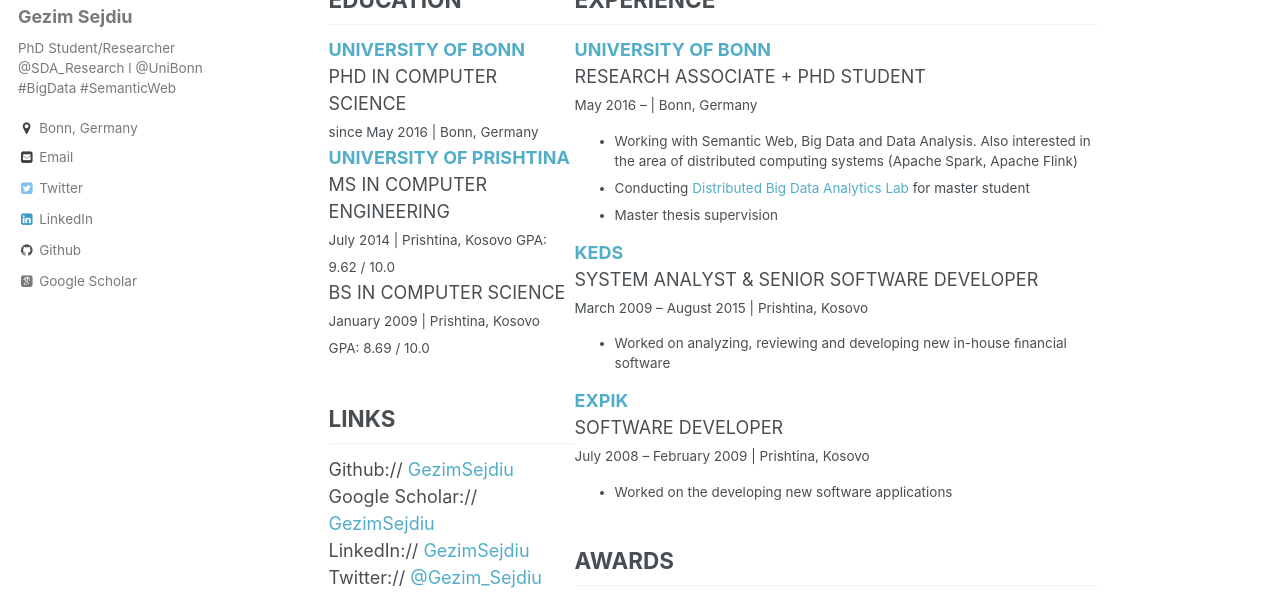
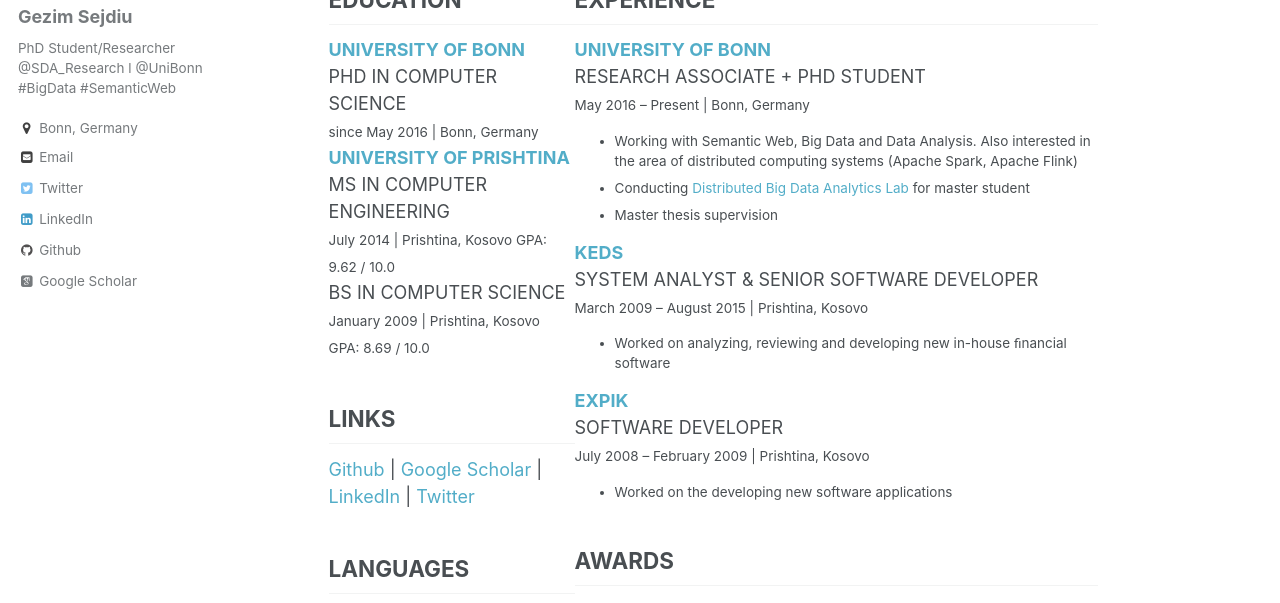
Before and after one commit to GezimSejdiu/gezimsejdiu.github.io, a Jekyll site: the page built from _pages/cv.md, in a window 1280 px wide and 900 px high, cut to the strip 297-900 px from the top of the window. Built offline with Jekyll 4.4.1, drawn with Linux system fonts in a browser that asks for light colours; some web fonts are replaced.

Commit message:
Update CV::Fix LinkedIn profile URL

```diff
--- a/_pages/cv.md
+++ b/_pages/cv.md
@@ -29,10 +29,7 @@
 BS IN COMPUTER SCIENCE<br>
 <small>January 2009 | Prishtina, Kosovo GPA: 8.69 / 10.0</small>
 <h2>LINKS</h2>
-Github:// <a href="https://github.com/GezimSejdiu">GezimSejdiu</a><br>
-Google Scholar:// <a href="https://scholar.google.com/citations?user=Lpbwr9oAAAAJ&hl=en">GezimSejdiu</a><br>
-LinkedIn:// <a href="https://www.linkedin.com/in/gëzim-sejdiu-08b1761b/">GezimSejdiu</a><br>
-Twitter:// <a href="https://twitter.com/Gezim_Sejdiu">@Gezim_Sejdiu</a><br>
+<a href="https://github.com/GezimSejdiu">Github</a> | <a href="https://scholar.google.com/citations?user=Lpbwr9oAAAAJ&hl=en">Google Scholar</a> | <a href="https://www.linkedin.com/in/gezim-sejdiu-08b1761b/">LinkedIn</a> | <a href="https://twitter.com/Gezim_Sejdiu">Twitter</a><br>
 <h2>LANGUAGES</h2> <br>
 ALBANIAN | Native <br>
 ENGLISH  | Professional working <br>
@@ -41,7 +38,7 @@
 <h2>EXPERIENCE</h2>
 <b><a href="http://sda.cs.uni-bonn.de/people/gezim-sejdiu/">UNIVERSITY OF BONN </a></b><br>
 RESEARCH ASSOCIATE + PHD STUDENT<br>
-<small>May 2016 – | Bonn, Germany</small><br>
+<small>May 2016 – Present | Bonn, Germany</small><br>
 <small><ul>
 <li>Working with Semantic Web, Big Data and Data Analysis. Also interested in the area of distributed computing systems (Apache Spark, Apache Flink)</li>
 <li>Conducting <a href="https://github.com/SmartDataAnalytics/MA-INF-4223-DBDA-Lab">Distributed Big Data Analytics Lab</a> for master student</li>
```
